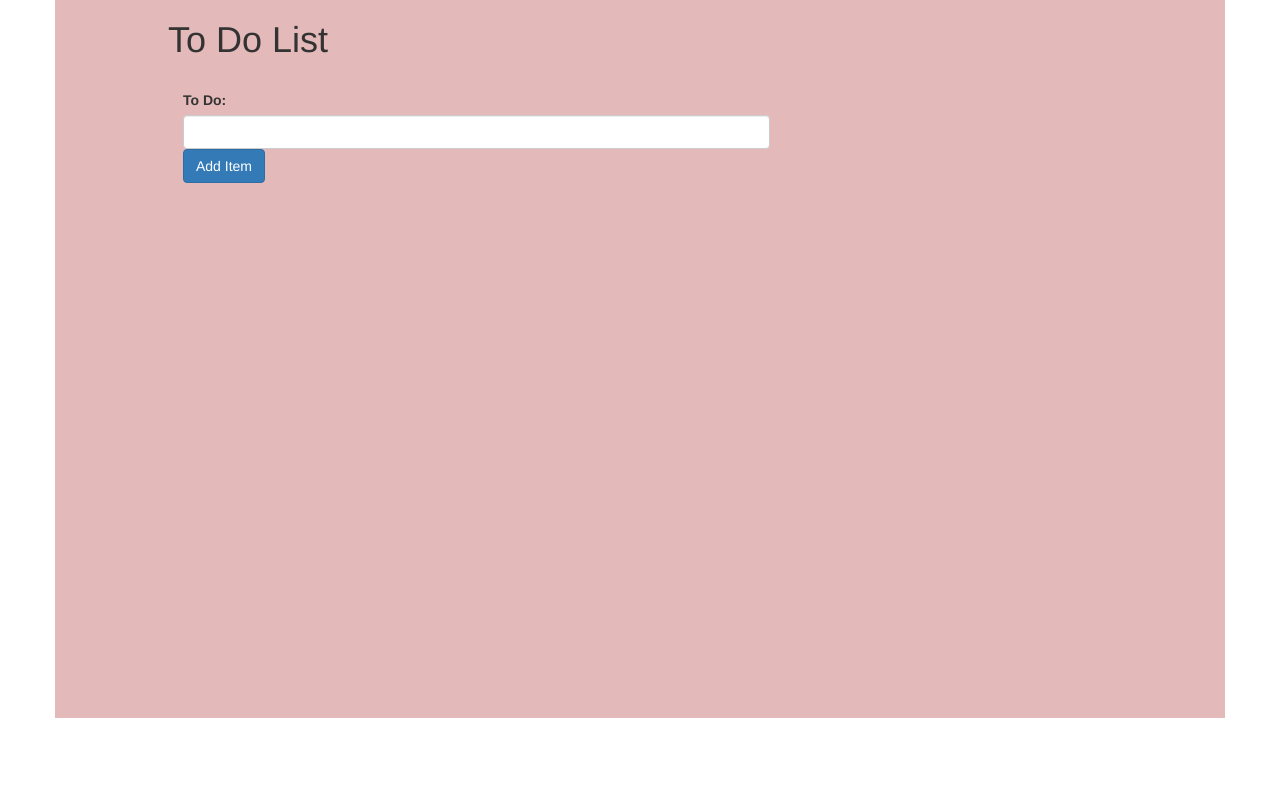
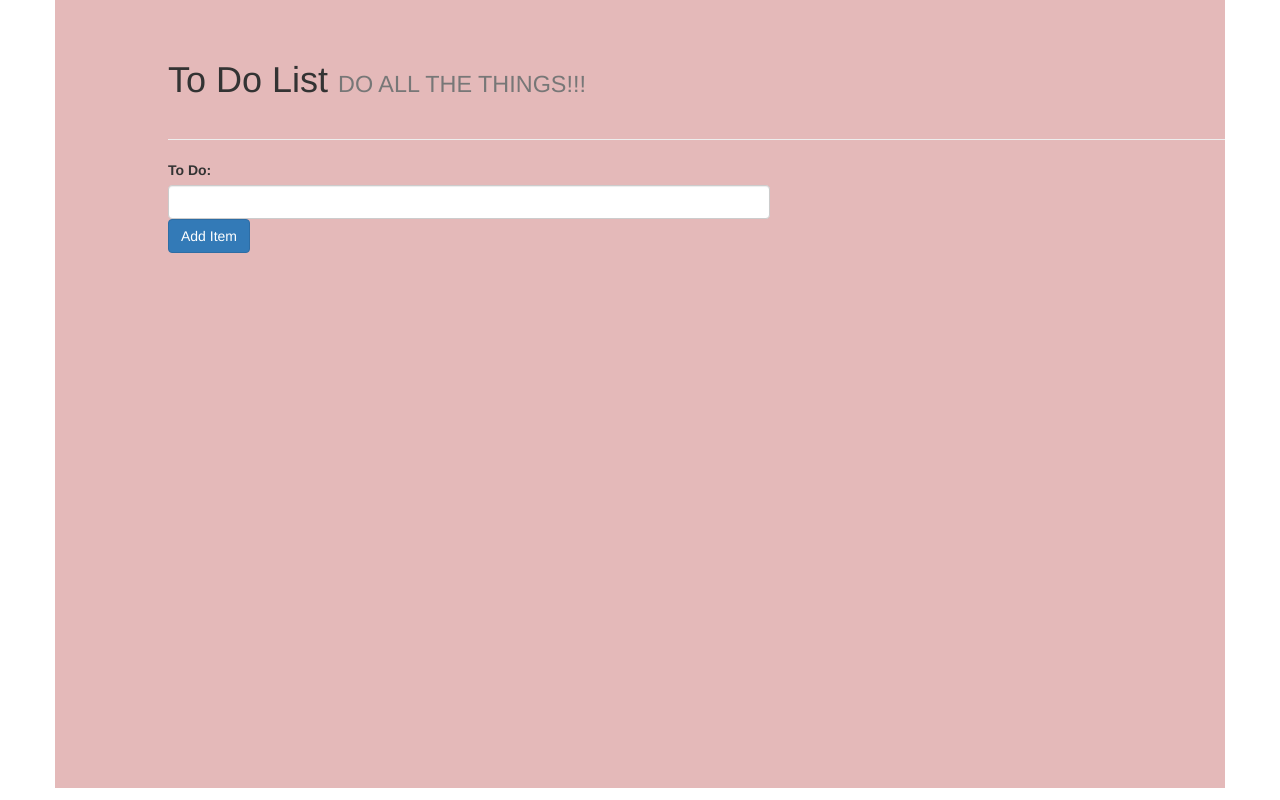
Before and after one commit to supaheckafresh/todo-list-js1, a website: page index.html in a window 1280 px wide. Drawn offline with Linux system fonts and the light colour scheme.

Commit message:
add some stuff

```diff
--- a/css/style.css
+++ b/css/style.css
@@ -2,6 +2,10 @@
     min-width: 300px;
     background-color: #e4b9b9;
     padding-left: 10%;
+}
+
+.form-padding-fix {
+    padding-left: 0;
 }
 
 ul {
--- a/index.html
+++ b/index.html
@@ -13,13 +13,13 @@
 
 <body>
     <div class="container ">
-        <div class="row">
-            <h1>To Do List</h1>
+        <div class="page-header row">
+            <h1>To Do List <small>DO ALL THE THINGS!!!</small></h1>
             <br/>
         </div>
 
         <div class="row">
-            <form role="form" class="col-xs-7">
+            <form role="form" class="form-padding-fix col-xs-7">
                 <div class="form-group">
                     <label for="enterItem">To Do:</label>
                     <input class="form-control input-normal" type="text" id="enterItem"/>
```
